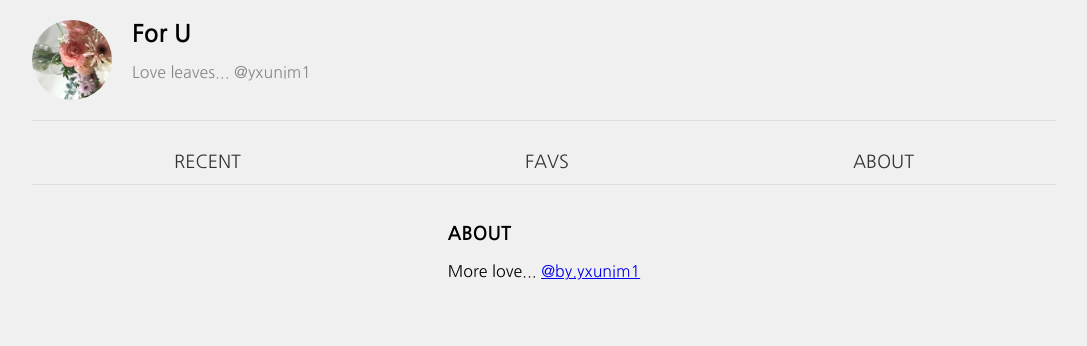
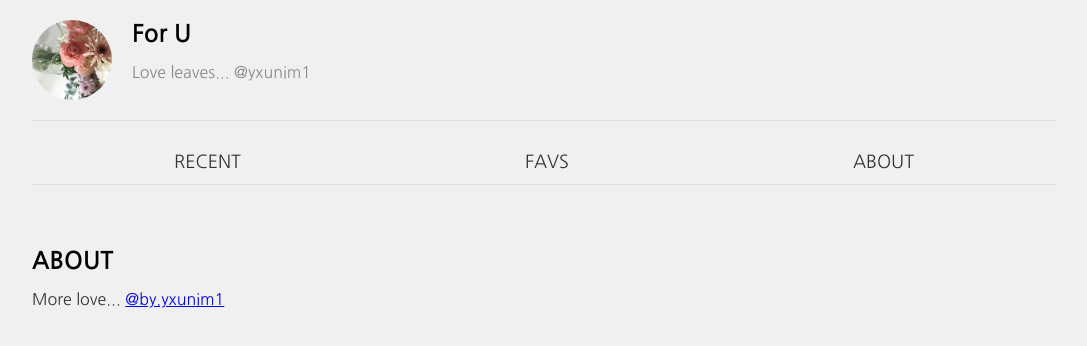
Before and after one commit to ForU3in/ForU, a plain HTML site: page index.html in a window 1280 px wide. Both pictures are taken after a click on the link "ABOUT". Shown: the whole page, without its empty margins (96-1183 px from the left). Drawn offline with Linux system fonts and the light colour scheme.

Commit message:
Update index.html

```diff
--- a/index.html
+++ b/index.html
@@ -109,6 +109,24 @@
       font-size: 14px;
       color: #666;
       margin-top: 10px;
+    }
+
+    /* ABOUT 영역 스타일 */
+    .about {
+      padding: 20px;
+      text-align: left; /* 왼쪽 정렬 추가 */
+      width: 80%;
+      max-width: 1200px;
+    }
+
+    .about h3 {
+      font-size: 24px;
+      margin-bottom: 10px;
+    }
+
+    .about p {
+      font-size: 16px;
+      color: #333;
     }
 
     /* 반응형 디자인 */
```
